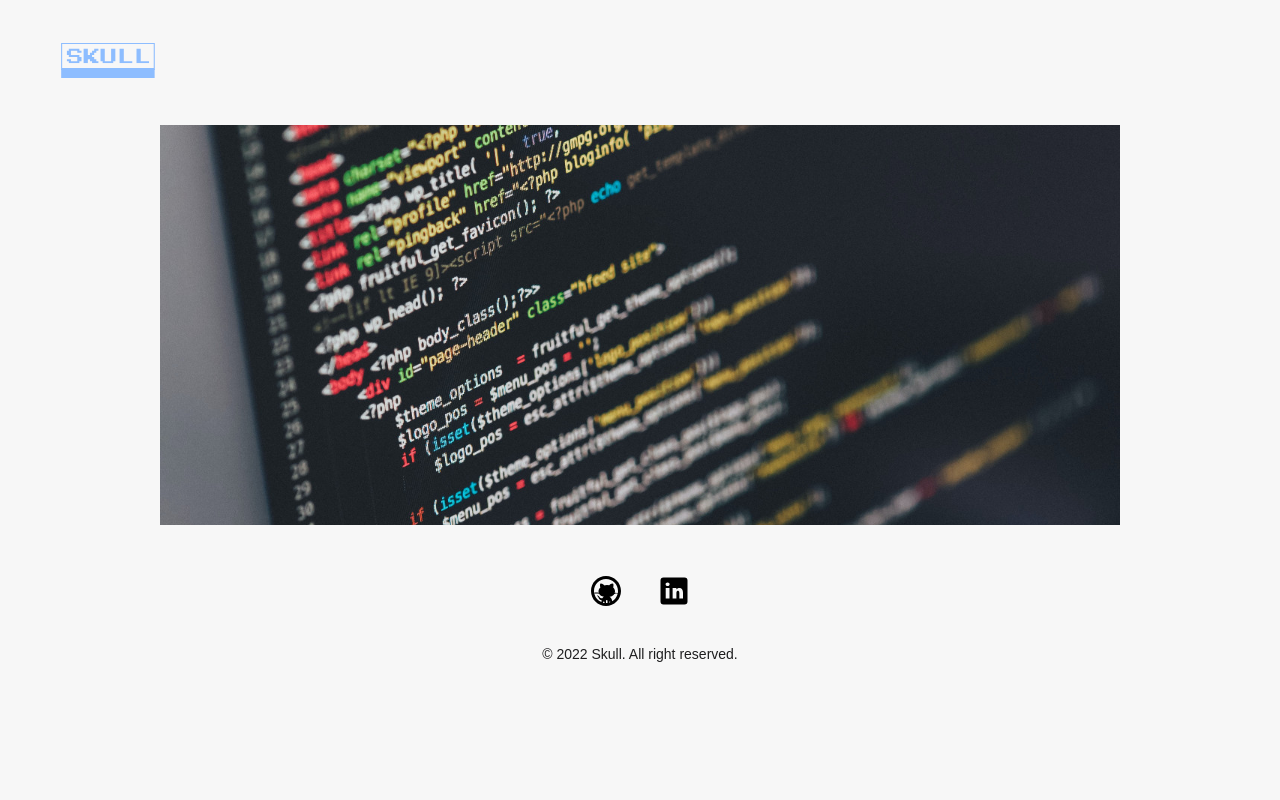
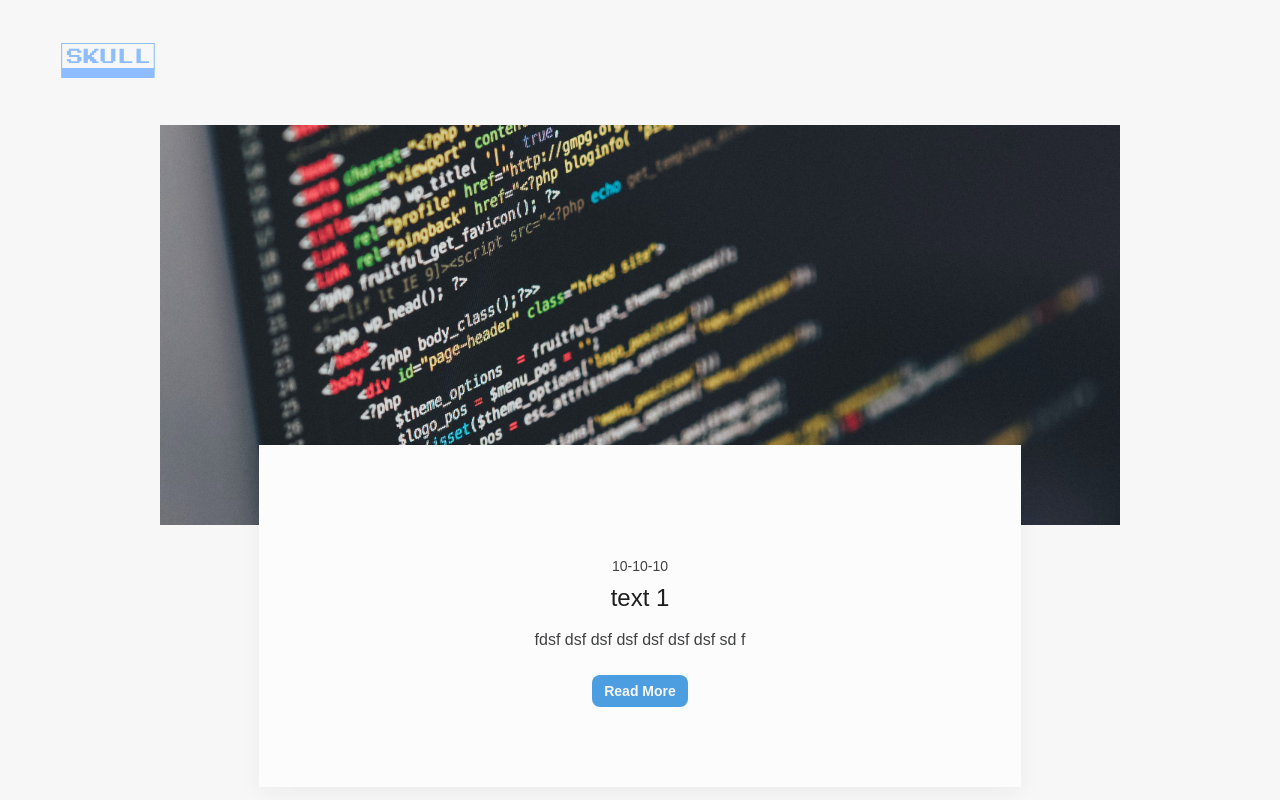
Before and after one commit to enrique-sa/simple-mdx-blog-gatsby, a Gatsby site: page / in a window 1280 px wide. Shown: the top 800 px of the page. Built offline with nearby package versions, Linux system fonts and the light colour scheme; Gatsby itself is replaced by a stand-in of ours; a web font is replaced by a local one.

Commit message:
Added card and button component

```diff
--- /dev/null
+++ b/src/components/Button.js
@@ -0,0 +1,10 @@
+import React from "react";
+import { ButtonWrapper } from "../elements";
+
+export const Button = ({ children, href }) => {
+  return (
+    <ButtonWrapper to={href}>
+      {children}
+    </ButtonWrapper>
+  )
+}
--- /dev/null
+++ b/src/components/Card.js
@@ -0,0 +1,22 @@
+import React from "react";
+import { CardWrapper, P, H2 } from "../elements";
+import { Button } from "../components";
+
+export const Card = ({ date, title, excerpt, slug }) => {
+  return (
+    <CardWrapper>
+      <P size="xSmall" textAlign="center" margin="0 0 0.5rem 0" color="dark2">
+        {date}
+      </P>
+      <H2 textAlign="center" margin="0 0 1rem 0">
+        {title}
+      </H2>
+      <P size="small" color="dark2" textAlign="center" margin="0 0 1.5rem 0">
+        {excerpt}
+      </P>
+      <Button href={slug}>
+        Read More
+      </Button>
+    </CardWrapper>
+  )
+}
--- a/src/components/index.js
+++ b/src/components/index.js
@@ -3,3 +3,5 @@ export * from "./Navbar"
 export * from "./Footer"
 export * from "./FeatureImage"
 export * from "./Content"
+export * from "./Card"
+export * from "./Button"
--- /dev/null
+++ b/src/elements/Button.js
@@ -0,0 +1,20 @@
+import React from "react";
+import styled from "styled-components";
+import { Link } from "gatsby"
+
+
+export const ButtonWrapper = styled( props => <Link {...props} />)`
+  padding: 0.5rem 0.75rem;
+  background-color: ${props => props.theme.colors.main1};
+  border-radius: 0.5rem;
+  color: ${props => props.theme.colors.light1};
+  font-weight: 700;
+  font-size: 0.875rem;
+  width: fit-content;
+  transition: filter 0.3s ease;
+  text-decoration: none;
+
+  &:hover, &:focus {
+    filter: brightness(110%);
+  }
+`
--- /dev/null
+++ b/src/elements/Card.js
@@ -0,0 +1,9 @@
+import styled from "styled-components";
+
+export const CardWrapper = styled.div`
+  margin-top: 2rem;
+  padding: 1rem;
+  display: flex;
+  flex-direction: column;
+  align-items: center;
+`
--- a/src/elements/Typography.js
+++ b/src/elements/Typography.js
@@ -26,7 +26,7 @@ export const P = styled.p`
         return "1.4375rem"
     }
   }};
-  text-decaoration: ${props => props.textDecoration ? props.textDecoration : "none"};
+  text-decoration: ${props => props.textDecoration ? props.textDecoration : "none"};
   font-weight: ${props => {
     switch (props.weight) {
       case "normal":
--- a/src/elements/index.js
+++ b/src/elements/index.js
@@ -4,3 +4,5 @@ export * from "./Footer"
 export * from "./Image"
 export * from "./Content"
 export * from "./Typography"
+export * from "./Card"
+export * from "./Button"
--- a/src/pages/index.js
+++ b/src/pages/index.js
@@ -1,10 +1,13 @@
 import React from "react"
-import { Container, FeatureImage } from "../components/"
+import { Container, FeatureImage, Content, Card } from "../components/"
 
 export default function Home() {
   return (
     <Container>
       <FeatureImage />
+      <Content>
+        <Card date="10-10-10" title="text 1" excerpt="fdsf dsf dsf dsf dsf dsf dsf sd f" slug="/text" />
+      </Content>
     </Container>
   )
 }
```
